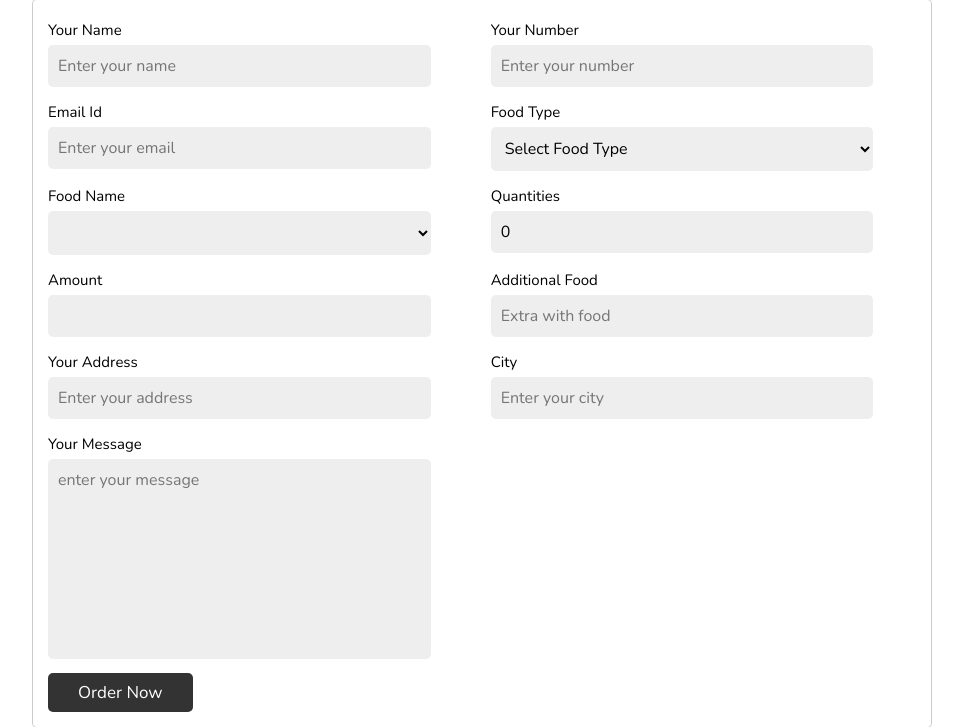
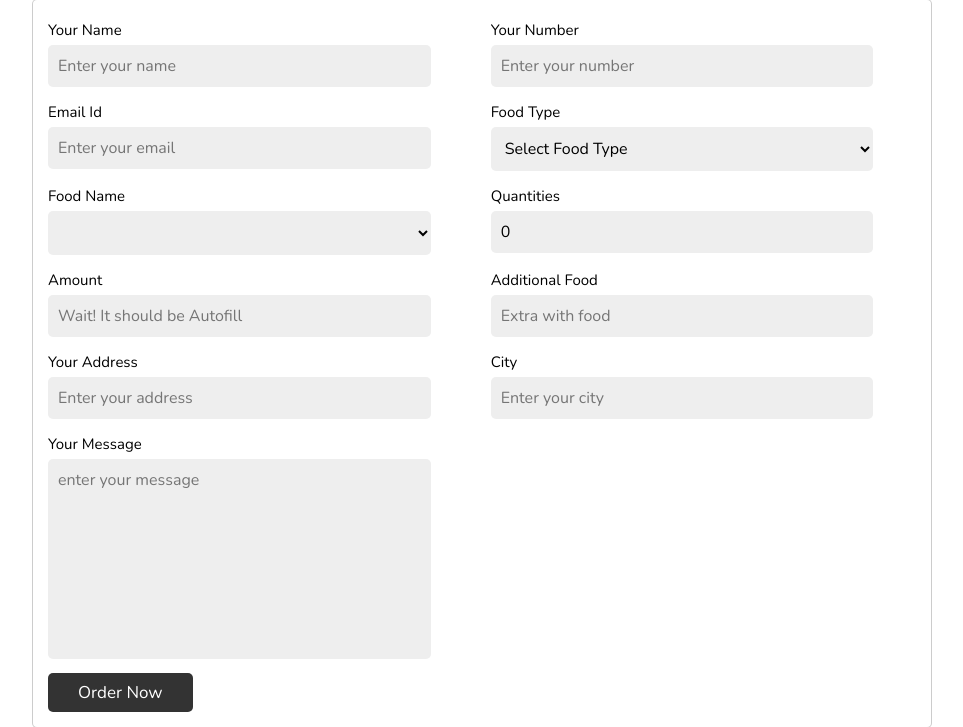
Before and after one commit to Tusharyadav147/Food-Ordering-System-Website-Using-Flask, a Flask app: page /order in a window 1280 px wide. Shown: the part 132-859 px from the top of the page, without its empty margins (158-1121 px from the left). Run offline with Flask 2, Linux system fonts and the light colour scheme; lists and menus that the app fills with data are empty; some libraries are stand-ins or nearby versions.

Commit message:
flask change

```diff
--- a/run.py
+++ b/run.py
@@ -208,6 +208,7 @@ def adminlogin():
                 for i in r:
                     today_amount = today_amount + i[7]
                 print(today_amount)
+                print(value.dailyreport())
                 return render_template('adminview.html', value=report(), error = 0, total_amount = amount, total_order = order, total_login = login, today_amount= today_amount)
             else:
                 Error = "Wrong Id & Password"
--- a/templates/Order.html
+++ b/templates/Order.html
@@ -156,7 +156,7 @@
         <div class="inputBox">
             <div class="input">
                 <span>Amount</span>
-                <input type="amount" name="amount" id="amount" class="amount">
+                <input type="amount" name="amount" id="amount" class="amount" placeholder="Wait! It should be Autofill">
             </div>
             <div class="input">
                 <span>Additional Food</span>
```
